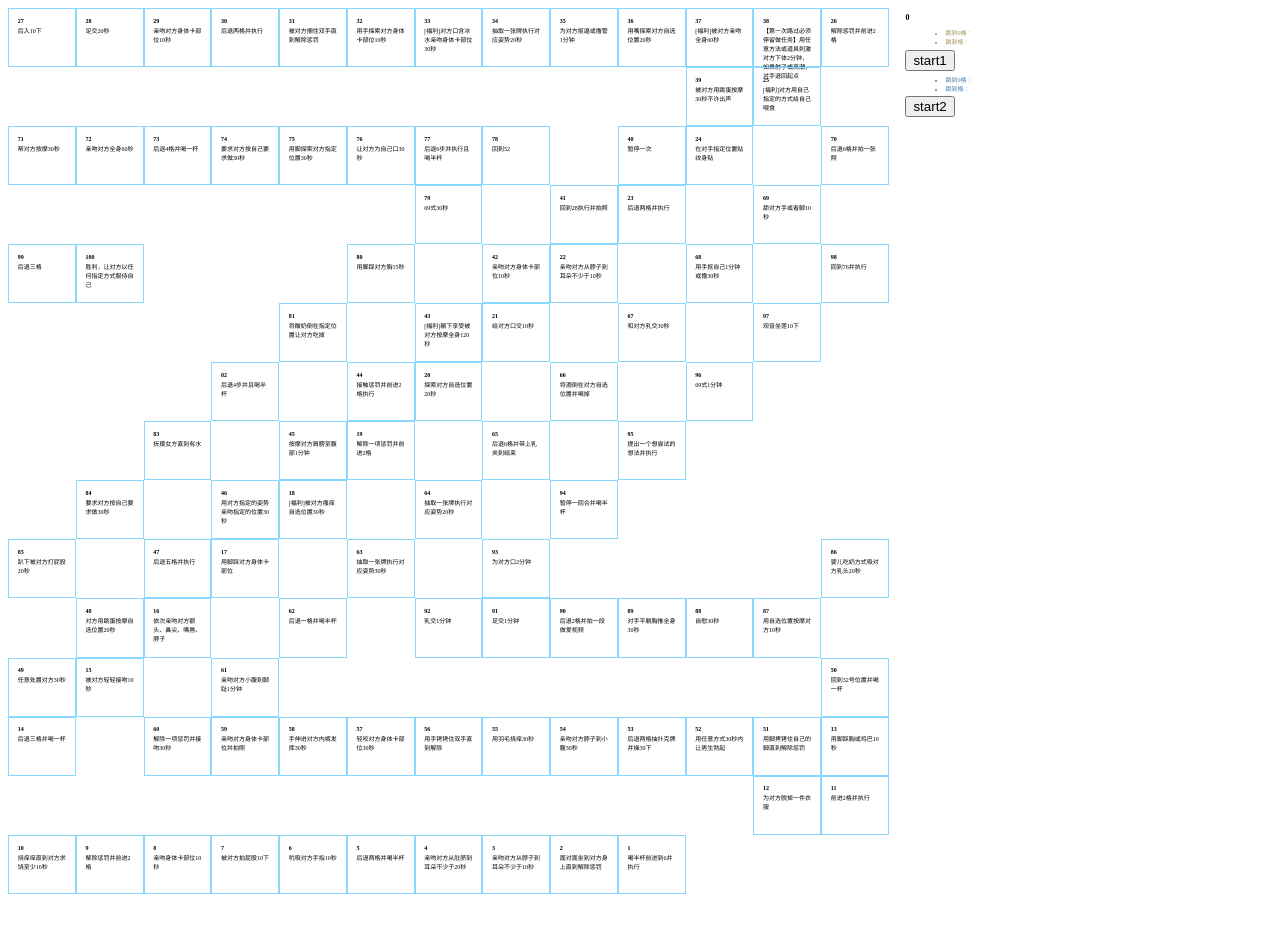
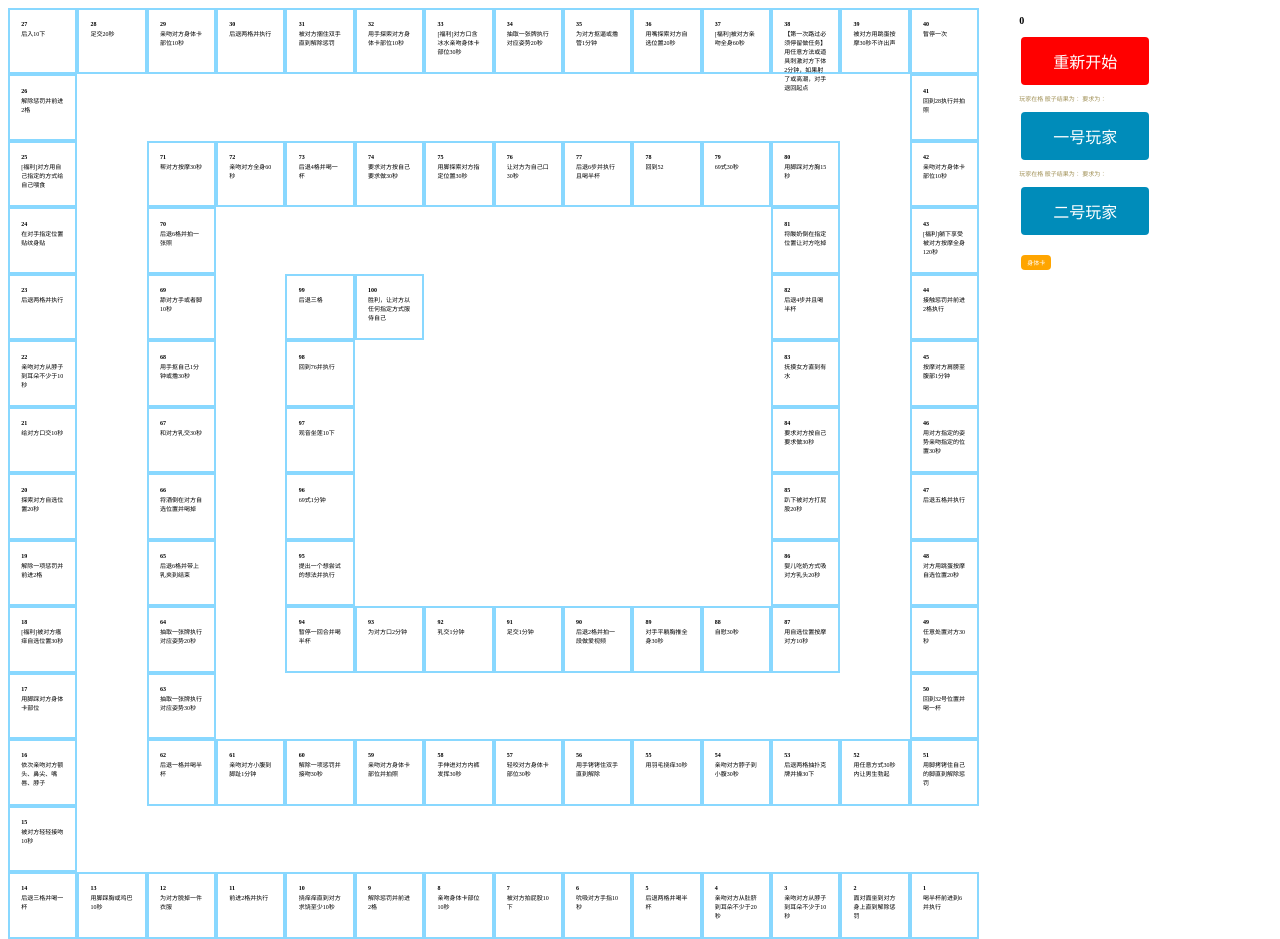
Before and after one commit to R1change/R1change.github.io, a plain HTML site: page index.html in a window 1280 px wide. Before the commit the page ends 894 px from the top, so only its background shows below. Drawn offline with nearby package versions, Linux system fonts and the light colour scheme.

Commit message:
Update index.html

```diff
--- a/index.html
+++ b/index.html
@@ -1,94 +1,151 @@
 <!DOCTYPE html>
+
 <head>
     <meta charset="utf-8">
-    <title>飞行棋v1.1</title>
+    <title>大富翁</title>
     <script src="https://unpkg.com/vue@3/dist/vue.global.js"></script>
     <script src="./boxfly.js"></script>
     <script src="./main.js"></script>
     <script src="./communication.js"></script>
     <script src="./dfw.js"></script>
-</head>
+    <style>
+        button {
+            background-color: #008CBA;
+            border: none;
+            color: white;
+            padding: 12px 32px;
+            text-align: center;
+            text-decoration: none;
+            display: inline-block;
+            font-size: 16px;
+            margin: 4px 2px;
+            cursor: pointer;
+            border-radius: 4px;
+        }
+
+        button:hover {
+            background-color: #005f75;
+        }
+    </style>
+
 <body>
     <script>
-        console.log(
-`⠀⠀⣠⣤⣤⠀⠀⠀⠀⠀⠀⠀⠀⠀⠀⠀⠀⠀⠀⠀⣠⣤⣤⡀⠀⠀⠀⠀⠀⢀⣤⣤
-⣴⠋⠀⠀⠀⠙⣷⠀⠀⣾⠀⠀⠀⠀⠀⣦⠀⠀⣠⠛⠀⢰⠀⠈⢷⠀⠀⠀⡿⠁⠀⠀⢀⣤
-⠀⠀⢀⣠⣶⠟⠉⠀⢸⠀⠀⠀⠀⠀⠀⠈⠀⠀⡿⠀⠀⢸⠀⠀⠀⡇⠀⢸⠀⠀⣠⣾⠋⠈⠿
-⣰⠿⠋⠁⠀⠀⣀⠀⠸⣆⠀⠀⠀⠀⠀⣼⠀⠀⣿⠀⠀⢸⠀⠀⣀⠇⠀⠸⣀⠘⠋⠀⠀⢀⣄
-⠳⣦⣤⣤⠞⠉⠀⠀⠉⠳⣤⣤⣴⠞⠁⠀⠀⠀⠛⠀⠘⠀⠀⠋⠀⠀⠀⠙⢶⣤⣤⣴⠛`)
-        var wid=0.7*document.body.clientWidth
-        var calsize=calsize(dfw.length,wid,document.documentElement.clientHeight)
-        //console.log(b)
-        var boxCode=boxCodeNew(calsize.x,calsize.y,dfw.length)
-        //console.log(boxCode)
-        var boxlist=setBox (calsize.x,calsize.y,dfw,boxCode,calsize)
-        //console.log(JSON.stringify(boxlist))
+        var wid = 0.89 * document.body.clientWidth
+        var calsize = calsize(dfw.length, wid, document.documentElement.clientHeight)
+        console.log(calsize);
+        var boxCode = boxCodeNew(calsize.x, calsize.y, dfw.length)
+        console.log(boxCode);
+        var boxlist = setBox(calsize.x, calsize.y, dfw, boxCode, calsize)
+        console.log(boxlist);
         init_rec(2)
     </script>
     <div id="list">
-    <a style="background-color:#ffffff;width:70%;float:left;">
+        <a style="background-color:#ffffff;width:80%;float:left;">
             <template v-for="item in boxlist">
-            <div :style="item.css" style="word-break:break-all" id="item.number"><h3 style="margin-top:0%;margin-bottom:2px">{{item.number}}</h3>{{item.content}}</div>
+                <div :style="item.css" style="word-break:break-all" id="item.number">
+                    <h3 style="margin-top:0%;margin-bottom:2px">{{item.number}}</h3>{{item.content}}
+                </div>
             </template>
         </a>
-    <div style="background-color:#ffffff;width:29%;float:right;">
+        <div style="background-color:#ffffff;width:20%;float:right;">
             <div :style="{fontSize:1.4*calsize.perf+'%'}">
                 <h1>{{current.dice}}</h1>
-        <ul>
-            <template v-for="item in rec1">
-                <li style="color:rgb(161, 145, 87);word-break:break-all">跳到{{item.boxNum}}格：{{item.content}}</li>
-             </template>
-             <!--长度测试<li v-for="i in 999">test</li>-->
-        </ul>
-        <button @click="start1(1)">start1</button>
-        <ul>
-            <template v-for="item in rec2">
-                <li style="color:rgb(69, 123, 170)">跳到{{item.boxNum}}格：{{item.content}}</li>
-             </template>
+                <button style="background-color: red;" @click="restart">重新开始</button>
+                <p style="color:rgb(161, 145, 87);word-break:break-all">玩家在{{rec1.boxNum}}格 骰子结果为：{{rec1.dice}} 要求为：{{rec1.content}}</p>
+                <button @click="start1(1)">一号玩家</button>
+                <p style="color:rgb(161, 145, 87);word-break:break-all">玩家在{{rec2.boxNum}}格 骰子结果为：{{rec2.dice}} 要求为：{{rec2.content}}</p>
+                <button @click="start2(2)">二号玩家</button>
+                <!-- <div style="margin-top: 5%;">
+                    <button style="background-color: orange;" @click="select">身体卡</button> <a>部位：</a>
+                </div> -->
+                <div style="display: flex; align-items: center; margin-top: 5%;">
+                    <button style="background-color: orange; font-size: 1.2em; padding: 0.5em 1em;"
+                        @click="selectBodyPart()">身体卡</button>
+                        <a style="margin-left: 1em; font-size: 1.2em;" v-if="selectedBodyPart">{{ selectedBodyPart
+                            }}</a>
+                </div>
 
-        </ul>
-        <button @click="start2(2)">start2</button>
+            </div>
+
         </div>
     </div>
-    </div>
+
+
+
     <script type="module">
         //vue
         const resultShow = {
-            data(){
-                return{
-                    boxlist:boxlist,
-                    rec1:rec[1],
-                    rec2:rec[2],
-                    rec3:rec[3],
-                    rec4:rec[4],
-                    current:{ dice: 0, boxNum: 0, content: '', done: 0 },
-                    calsize:calsize,
-                    log1:{1:1},
-                    log2:{1:1}
+            data() {
+                return {
+                    boxlist: boxlist,
+                    rec1: rec[1],
+                    rec2: rec[2],
+                    current: { dice: 0, boxNum: 0, content: '', done: 0 },
+                    calsize: calsize,
+                    log1: { 1: 1 },
+                    log2: { 1: 1 },
+                    done: 0,
+                    selectedBodyPart: null,
+                    bodyParts : ['脸部', '颈部', '胸部', '腰部', '手指', '大腿根', '阴部', '脚', '屁股', '耳朵', '腿']
                 }
             },
-            methods:{
-                start1(numm,mem){
-                    this.current=start(numm,0)
+            methods: {
+                selectBodyPart() {
+                    const randomIndex = Math.floor(Math.random() * this.bodyParts.length);
+                    this.selectedBodyPart = this.bodyParts[randomIndex];
+                    console.log(this.selectedBodyPart);
+                },
+                restart() {
+                    this.current = { dice: 0, boxNum: 0, content: '', done: 0 }
+                    this.done = 0
+                    this.selectedBodyPart = null
+                    num2XY(this.log1, boxCode, boxlist, '')
+                    num2XY(this.log2, boxCode, boxlist, '')
+                    init_rec(2)
+                },
+                start1(numm, mem) {
+                    if (this.done === 1) {
+                        alert('请重置游戏！')
+                        return;
+                    }
+                    this.current = start(numm, 0)
                     //现在的格子
-                    num2XY(this.log1,boxCode,boxlist,'')
-                    num2XY(this.current,boxCode,boxlist,'cornsilk')
+                    num2XY(this.log1, boxCode, boxlist, '')
+                    num2XY(this.current, boxCode, boxlist, 'cornsilk')
+                    this.log1 = JSON.parse(JSON.stringify(this.current))
+                    this.rec1 = rec[1]
+                    this.$forceUpdate()
+                    if (this.rec1.done === 1) {
+                        this.done = 1
+                        setTimeout(() => {
+                            alert('一号玩家获胜！')
+                        }, 0)
+                    }
+                },
+                start2(numm, mem) {
+                    if (this.done === 1) {
+                        alert('请重置游戏！')
+                        return;
+                    }
+                    this.current = start(numm, 0)
+                    //现在的格子
+                    num2XY(this.log2, boxCode, boxlist, '')
+                    num2XY(this.current, boxCode, boxlist, 'aliceblue')
+                    this.log2 = JSON.parse(JSON.stringify(this.current))
+                    this.rec2 = rec[2]
+                    this.$forceUpdate()
+                    if (this.rec2.done === 1) {
+                        setTimeout(() => {
+                            this.done = 1
+                            alert('二号玩家获胜！')
+                        }, 0)
+                    }
+                },
 
-                    this.log1=JSON.parse(JSON.stringify(this.current))
-                    this.$forceUpdate()
             },
-                start2(numm,mem){
-                    this.current=start(numm,0)
-                    //现在的格子
-                    num2XY(this.log2,boxCode,boxlist,'')
-                    num2XY(this.current,boxCode,boxlist,'aliceblue')
 
-                    this.log2=JSON.parse(JSON.stringify(this.current))
-                    this.$forceUpdate()
-                }
-
-            }
         }
         Vue.createApp(resultShow).mount('#list')
     </script>
+
 </body>
```
Lines whose indentation alone changed are shown as unchanged.
